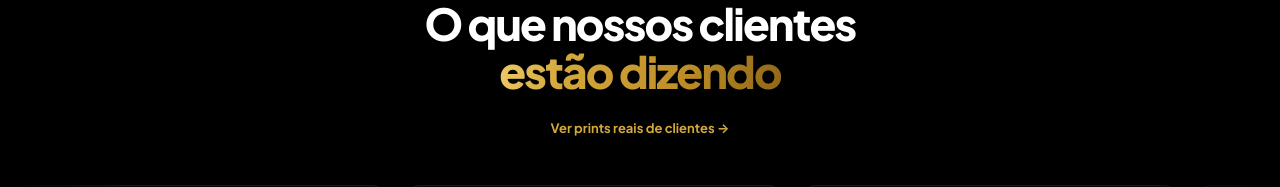
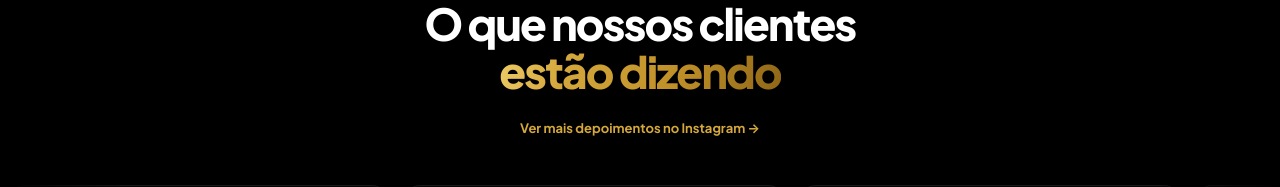
Before and after one commit to lcbcoreographer-rgb/aurea-site, a Next.js app: page / in a window 1280 px wide. Shown: the part 10920-11107 px from the top of the page. Built offline with nearby package versions, Linux system fonts and the light colour scheme.

Commit message:
fix: ajusta texto do CTA de depoimentos para não sugerir que os exibidos são falsos

```diff
--- a/app/page.tsx
+++ b/app/page.tsx
@@ -469,7 +469,7 @@ export default function Page() {
             O que nossos clientes<br /><span className="gold-text">estão dizendo</span>
           </h2>
           <a href="https://www.instagram.com/stories/highlights/17922380781183340/" target="_blank" rel="noopener noreferrer" style={{ fontSize: 13, fontWeight: 700, color: "var(--gold-lt)", textDecoration: "none" }}>
-            Ver prints reais de clientes →
+            Ver mais depoimentos no Instagram →
           </a>
         </div>
         <div>
```
